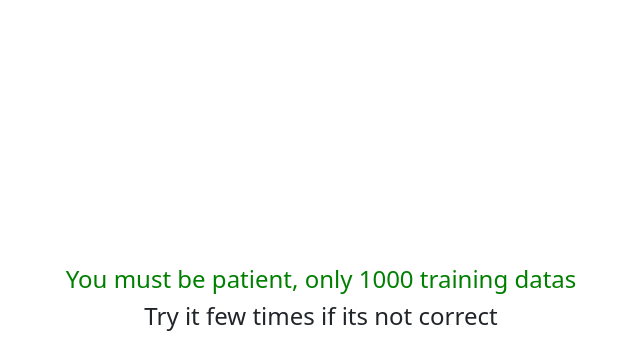
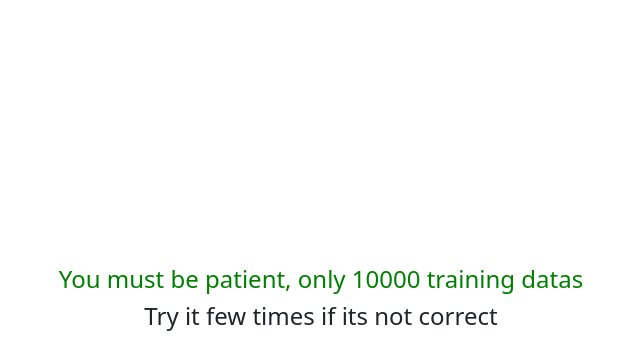
Before and after one commit to trivankute/HandWrittenRegconitionWeb, a PHP site: page / in a window 1280 px wide. Shown: the top 339 px of the page, without its empty margins (319-959 px from the left). Run offline with PHP 8.4, Linux system fonts and the light colour scheme; some libraries are stand-ins or nearby versions.

Commit message:
html change

```diff
--- a/index.html
+++ b/index.html
@@ -13,7 +13,7 @@
     <section class="vh-100">
         <div class="container h-100 d-flex flex-column align-items-center justify-content-center">
             <h4 id="text" style="color:green; display:none;">Add successfully</h4>
-            <h4 id="text" style="color:green;">You must be patient, only 1000 training datas</h4>
+            <h4 id="text" style="color:green;">You must be patient, only 10000 training datas</h4>
             <h4 id="text" style="">Try it few times if its not correct</h4>
             <canvas id="canvas"></canvas>
             <div class="d-flex mt-2 align-items-center justify-content-center">
--- a/index.php
+++ b/index.php
@@ -17,7 +17,7 @@ $conn = $db->connect();
     <section class="vh-100">
         <div class="container h-100 d-flex flex-column align-items-center justify-content-center">
             <h4 id="text" style="color:green; display:none;">Add successfully</h4>
-            <h4 id="text" style="color:green;">You must be patient, only 1000 training datas</h4>
+            <h4 id="text" style="color:green;">You must be patient, only 10000 training datas</h4>
             <h4 id="text" style="">Try it few times if its not correct</h4>
             <canvas id="canvas"></canvas>
             <div class="d-flex mt-2 align-items-center justify-content-center">
```
